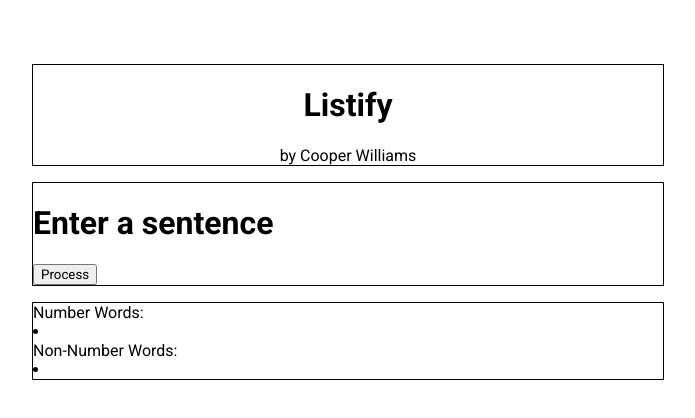
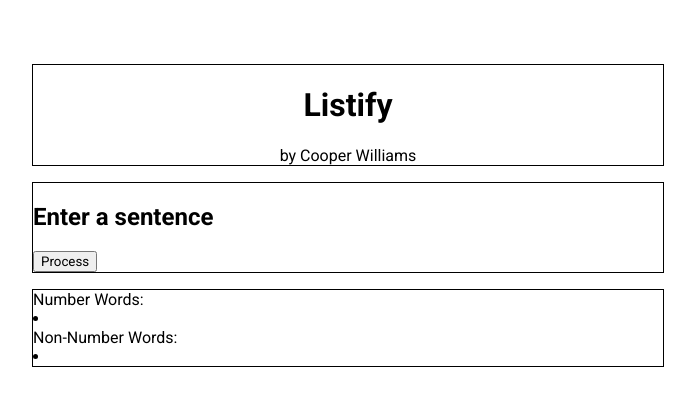
Before and after one commit to cwilliams0926/isys-102-hw6, a plain HTML site: page index.html in a window 1280 px wide. Shown: the whole page, without its empty margins (292-987 px from the left). Drawn offline with Linux system fonts and the light colour scheme.

Commit message:
Change main's header to h2

```diff
--- a/index.html
+++ b/index.html
@@ -14,7 +14,7 @@
             <div>by Cooper Williams</div>
         </div>
         <div class="main">
-            <h1>Enter a sentence</h1>
+            <h2>Enter a sentence</h2>
             <button>Process</button>
         </div>
         <div class="words">
```
